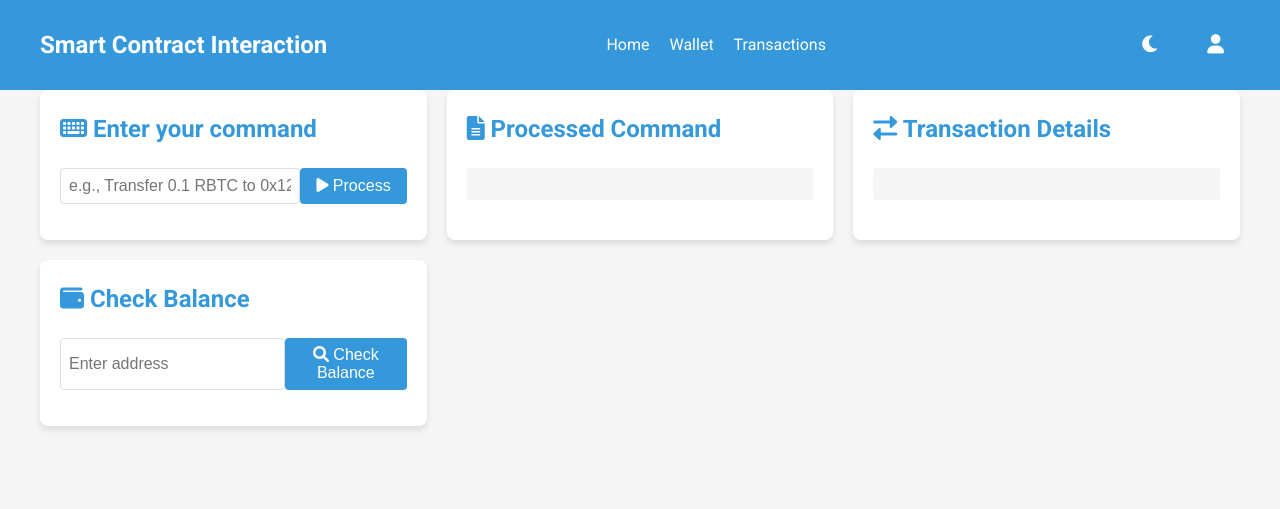
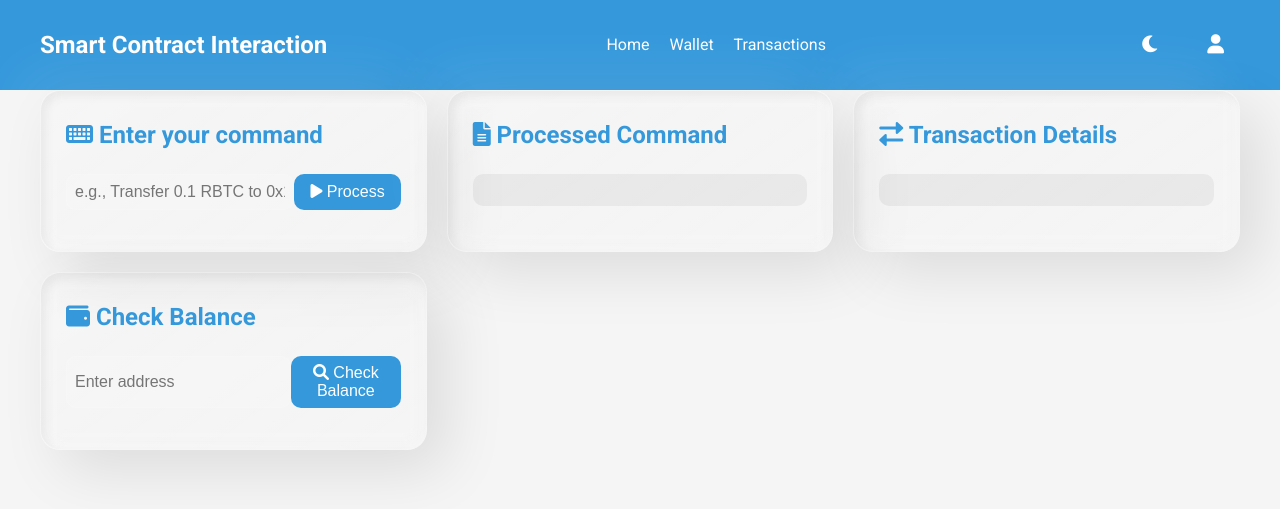
Before and after one commit to dwk601/DAO-Tao, a Flask app: page / in a window 1280 px wide. Shown: the top 509 px of the page. Run offline with Flask 3, Linux system fonts and the light colour scheme.

Commit message:
Agent query: Can you check if the following UI improvements are visible and working correctly? 1. Neuromorphic glassmorphism styling for UI cards. 2. Subtle gradient background for cards. 3. Frosted glass effect. 4. Soft, inset shadows. 5. Smoother border-radius. Also, please verify if the styling works well in both light and dark modes.

```diff
--- a/mock_safe_data.json
+++ b/mock_safe_data.json
@@ -1 +1 @@
-{"0x1234567890123456789012345678901234567890": {"nonce": 2}}
+{"0x1234567890123456789012345678901234567890": {"nonce": 3}}
--- a/static/css/style.css
+++ b/static/css/style.css
@@ -1,7 +1,7 @@
 :root {
     --primary-color: #3498db;
     --background-color: #f5f5f5;
-    --card-background: #ffffff;
+    --card-background: rgba(255, 255, 255, 0.1);
     --text-color: #333333;
     --shadow-color: rgba(0, 0, 0, 0.1);
 }
@@ -9,7 +9,7 @@
 body.dark-mode {
     --primary-color: #2980b9;
     --background-color: #2c3e50;
-    --card-background: #34495e;
+    --card-background: rgba(52, 73, 94, 0.1);
     --text-color: #ecf0f1;
     --shadow-color: rgba(0, 0, 0, 0.3);
 }
@@ -97,6 +97,8 @@ nav ul li a {
     min-width: 160px;
     box-shadow: 0 8px 16px 0 var(--shadow-color);
     z-index: 1;
+    backdrop-filter: blur(10px);
+    border-radius: 10px;
 }
 
 .dropdown-content a {
@@ -122,10 +124,24 @@ main {
 }
 
 .card {
-    background-color: var(--card-background);
-    border-radius: 8px;
-    padding: 20px;
-    box-shadow: 0 4px 6px var(--shadow-color);
+    background: linear-gradient(145deg, var(--card-background), rgba(255, 255, 255, 0.05));
+    backdrop-filter: blur(10px);
+    border-radius: 20px;
+    box-shadow: 20px 20px 60px var(--shadow-color),
+                -20px -20px 60px rgba(255, 255, 255, 0.1),
+                inset 5px 5px 10px rgba(0, 0, 0, 0.05),
+                inset -5px -5px 10px rgba(255, 255, 255, 0.05);
+    border: 1px solid rgba(255, 255, 255, 0.1);
+    padding: 25px;
+    transition: all 0.3s ease;
+}
+
+.card:hover {
+    transform: translateY(-5px);
+    box-shadow: 25px 25px 75px var(--shadow-color),
+                -25px -25px 75px rgba(255, 255, 255, 0.1),
+                inset 7px 7px 15px rgba(0, 0, 0, 0.05),
+                inset -7px -7px 15px rgba(255, 255, 255, 0.05);
 }
 
 h2 {
@@ -141,9 +157,11 @@ h2 {
 input[type="text"] {
     flex-grow: 1;
     padding: 0.5rem;
-    border: 1px solid #ddd;
-    border-radius: 4px;
+    border: 1px solid rgba(255, 255, 255, 0.1);
+    border-radius: 10px;
     font-size: 1rem;
+    background-color: rgba(255, 255, 255, 0.05);
+    color: var(--text-color);
 }
 
 button {
@@ -152,20 +170,21 @@ button {
     border: none;
     padding: 0.5rem 1rem;
     cursor: pointer;
-    border-radius: 4px;
+    border-radius: 10px;
     font-size: 1rem;
-    transition: background-color 0.3s;
+    transition: background-color 0.3s, transform 0.2s;
 }
 
 button:hover {
     background-color: #2980b9;
+    transform: scale(1.05);
 }
 
 pre {
-    background-color: var(--background-color);
+    background-color: rgba(0, 0, 0, 0.05);
     padding: 1rem;
     overflow-x: auto;
-    border-radius: 4px;
+    border-radius: 10px;
 }
 
 #balance-result {
```
